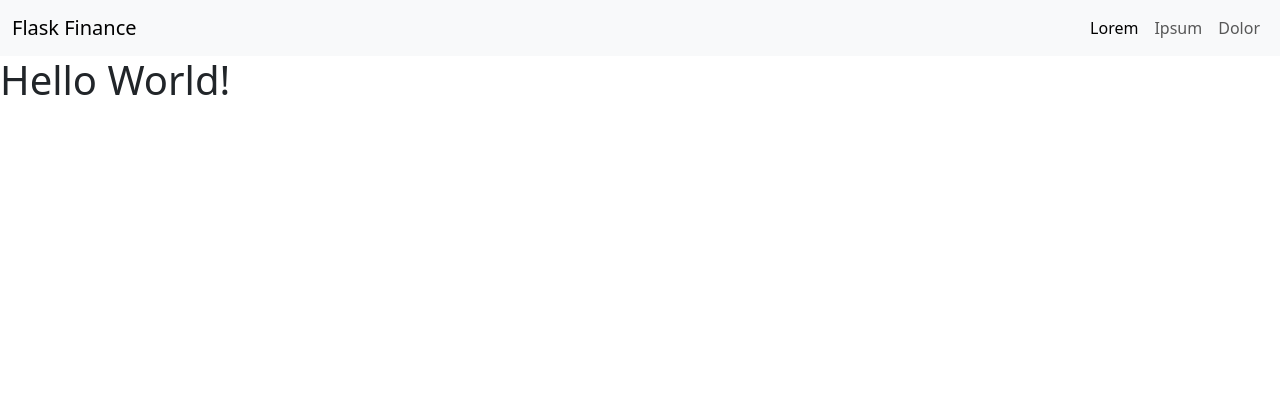
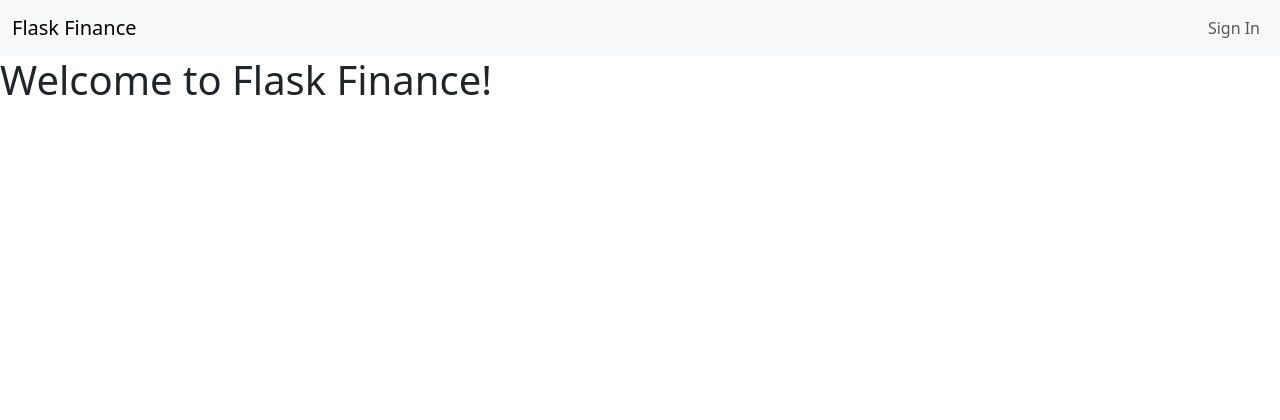
Before and after one commit to KevLoughrey/FinanceApp, a Flask app: page / in a window 1280 px wide. Shown: the top 420 px of the page. Run offline with Flask 3, Linux system fonts and the light colour scheme; parts of the project's set-up code (start-up, migrations or seed data) failed here and were passed over; some libraries are stand-ins or nearby versions.

Commit message:
feat(ui): add navigation links

```diff
--- a/financeapp/accounts/routes.py
+++ b/financeapp/accounts/routes.py
@@ -2,7 +2,7 @@ from flask import Blueprint, render_template
 from flask_login import current_user
 from flask_security import login_required
 
-profiles_bp = Blueprint('profile', __name__, template_folder='templates')
+profiles_bp = Blueprint('profiles', __name__, template_folder='templates')
 
 
 @profiles_bp.route('/')
--- a/financeapp/home/templates/home/index.html
+++ b/financeapp/home/templates/home/index.html
@@ -3,5 +3,5 @@
 {% block title %}Homepage{% endblock %}
 
 {% block content %}
-    <h1>Hello World!</h1>
+    <h1>Welcome to Flask Finance!</h1>
 {% endblock %}
--- a/financeapp/templates/base.html
+++ b/financeapp/templates/base.html
@@ -13,7 +13,7 @@
     <header>
         <nav class="navbar navbar-expand-lg bg-body-tertiary">
             <div class="container-fluid">
-                <a class="navbar-brand" href="#">Flask Finance</a>
+                <a class="navbar-brand" href="{{ url_for('home.index') }}">Flask Finance</a>
                 <button class="navbar-toggler" type="button" data-bs-toggle="collapse"
                     data-bs-target="#navbarNavAltMarkup" aria-controls="navbarNavAltMarkup" aria-expanded="false"
                     aria-label="Toggle navigation">
@@ -21,9 +21,14 @@
                 </button>
                 <div class="collapse navbar-collapse" id="navbarNavAltMarkup">
                     <div class="navbar-nav ms-auto">
-                        <a class="nav-link active" aria-current="page" href="#">Lorem</a>
-                        <a class="nav-link" href="#">Ipsum</a>
-                        <a class="nav-link" href="#">Dolor</a>
+                        {% if current_user.is_authenticated %}
+                        <a class="nav-link active" aria-current="page" href="{{ url_for('finances.add_expense') }}">Add Expense</a>
+                        <a class="nav-link active" aria-current="page" href="{{ url_for('finances.my_finances') }}">View Finances</a>
+                        <a class="nav-link active" aria-current="page" href="{{ url_for('profiles.profile') }}">Profile</a>
+                        <a class="nav-link active" aria-current="page" href="{{ url_for('accounts.logout') }}">Sign Out</a>
+                        {% else %}
+                        <a class="nav-link" href="{{ url_for('accounts.login') }}">Sign In</a>
+                        {% endif %}
                     </div>
                 </div>
             </div>
```
